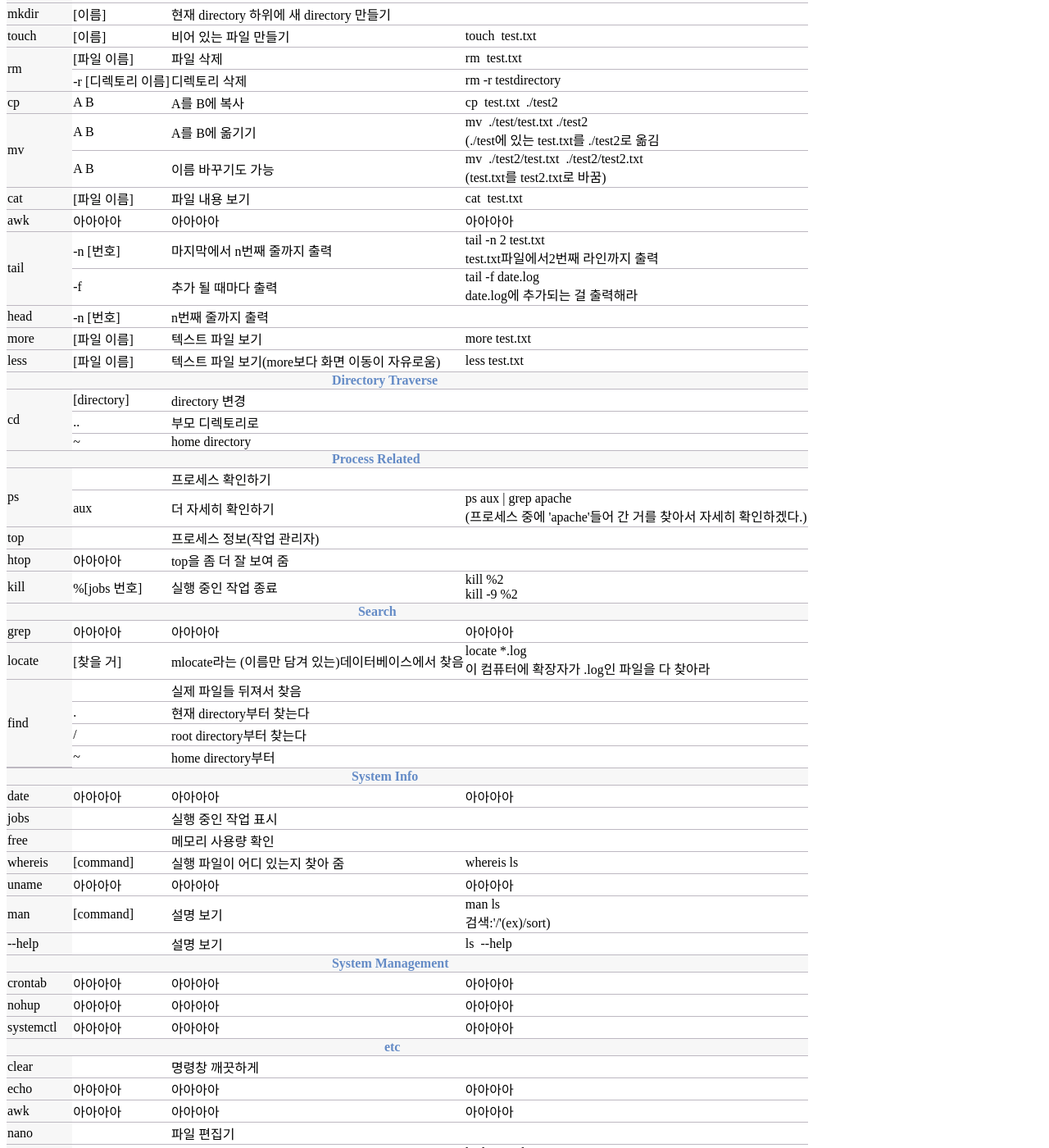
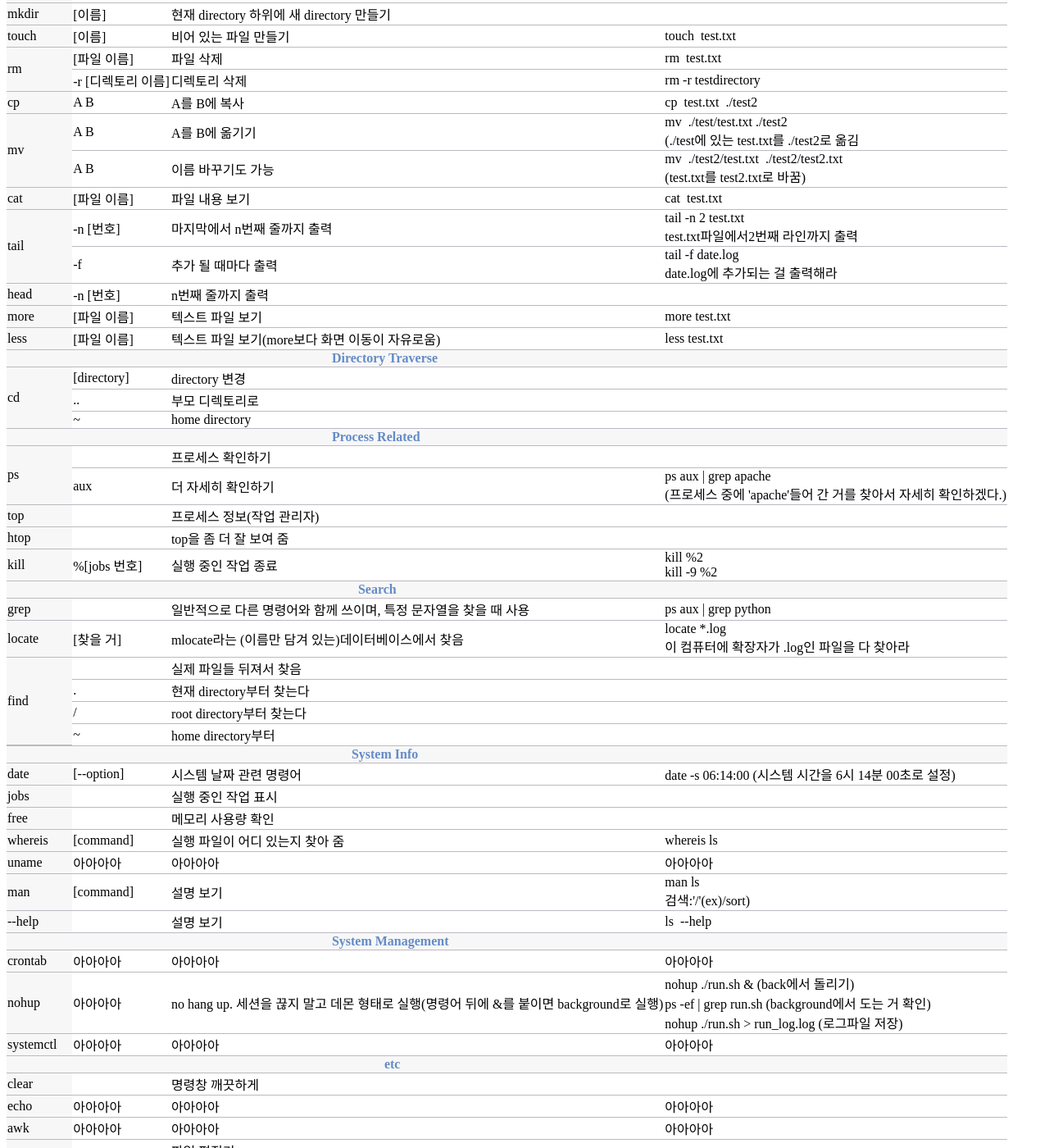
Before and after one commit to finddme/finddme.github.io, a Jekyll site: the page built from _posts/2022-01-12-Linux.md, in a window 1280 px wide and 1400 px high, scrolled down 556 px. Shown: the whole window at 82% size. Built offline with Jekyll 4.4.1, drawn with Linux system fonts in a browser that asks for light colours.

Commit message:
Update 2022-01-12-Linux.md

```diff
--- a/_posts/2022-01-12-Linux.md
+++ b/_posts/2022-01-12-Linux.md
@@ -68,7 +68,6 @@ tag: ETC.
        <tr><td class="line3" rowspan="2">mv</td><td class="line">A B</td><td class="line">A를 B에 옮기기</td><td class="line">mv&nbsp;&nbsp;&#46;&#47;test&#47;test&#46;txt &#46;&#47;test2<br>(&#46;&#47;test에 있는 test&#46;txt를 &#46;&#47;test2로 옮김</td></tr>
        <tr><td class="line">A B</td><td class="line">이름 바꾸기도 가능</td><td class="line">mv&nbsp;&nbsp;&#46;&#47;test2&#47;test&#46;txt&nbsp;&nbsp;&#46;&#47;test2/test2&#46;txt<br>(test.txt를 test2.txt로 바꿈)</td></tr>
        <tr><td class="line3" rowspan="1">cat</td><td class="line">[파일 이름]</td><td class="line">파일 내용 보기</td><td class="line">cat&nbsp;&nbsp;test&#46;txt</td></tr>
-       <tr><td class="line3" rowspan="1">awk</td><td class="line">아아아아</td><td class="line">아아아아</td><td class="line">아아아아</td></tr>
        <tr><td class="line3" rowspan="2">tail</td><td class="line">-n [번호]</td><td class="line">마지막에서 n번째 줄까지 출력</td><td class="line">tail -n 2 test&#46;txt<br>test&#46;txt파일에서2번째 라인까지 출력</td></tr>
        <tr><td class="line">-f</td><td class="line">추가 될 때마다 출력</td><td class="line">tail -f date&#46;log<br>date&#46;log에 추가되는 걸 출력해라</td></tr>
        <tr><td class="line3" rowspan="1">head</td><td class="line">-n [번호]</td><td class="line">n번째 줄까지 출력</td><td class="line"> </td></tr>
@@ -82,17 +81,17 @@ tag: ETC.
        <tr><td class="line3" rowspan="2">ps</td><td class="line"> </td><td class="line">프로세스 확인하기</td><td class="line"> </td></tr>
        <tr><td class="line">aux</td><td class="line">더 자세히 확인하기</td><td class="line">ps aux &#124; grep apache <br> (프로세스 중에 'apache'들어 간 거를 찾아서 자세히 확인하겠다.)</td></tr>
        <tr><td class="line3" rowspan="1">top</td><td class="line"> </td><td class="line">프로세스 정보(작업 관리자)</td><td class="line"> </td></tr>
-       <tr><td class="line3" rowspan="1">htop</td><td class="line">아아아아</td><td class="line">top을 좀 더 잘 보여 줌</td><td class="line"> </td></tr>
+       <tr><td class="line3" rowspan="1">htop</td><td class="line"> </td><td class="line">top을 좀 더 잘 보여 줌</td><td class="line"> </td></tr>
        <tr><td class="line3" rowspan="1">kill</td><td class="line">&#37;[jobs 번호]</td><td class="line">실행 중인 작업 종료</td><td class="line">kill &#37;2<br>kill -9 &#37;2</td></tr>
        <tr><td class="line3"> </td><td class="line3"> </td><td class="line3">&nbsp;&nbsp;&nbsp;&nbsp;&nbsp;&nbsp;&nbsp;&nbsp;&nbsp;&nbsp;&nbsp;&nbsp;&nbsp;&nbsp;&nbsp;&nbsp;&nbsp;&nbsp;&nbsp;&nbsp;&nbsp;&nbsp;&nbsp;&nbsp;&nbsp;&nbsp;&nbsp;&nbsp;&nbsp;&nbsp;&nbsp;&nbsp;&nbsp;&nbsp;&nbsp;&nbsp;&nbsp;&nbsp;&nbsp;&nbsp;&nbsp;&nbsp;&nbsp;&nbsp;&nbsp;&nbsp;&nbsp;&nbsp;&nbsp;&nbsp;&nbsp;&nbsp;&nbsp;&nbsp;&nbsp;&nbsp;&nbsp;<span style="color:#648BC6; font-weight: bold;">Search</span></td><td class="line3"> </td></tr>
-       <tr><td class="line3" rowspan="1">grep</td><td class="line">아아아아</td><td class="line">아아아아</td><td class="line">아아아아</td></tr>
+       <tr><td class="line3" rowspan="1">grep</td><td class="line"> </td><td class="line">일반적으로 다른 명령어와 함께 쓰이며, 특정 문자열을 찾을 때 사용</td><td class="line">ps aux | grep python</td></tr>
        <tr><td class="line3" rowspan="1">locate</td><td class="line">[찾을 거]</td><td class="line">mlocate라는 (이름만 담겨 있는)데이터베이스에서 찾음</td><td class="line">locate &#42;&#46;log<br>이 컴퓨터에 확장자가 &#46;log인 파일을 다 찾아라</td></tr>
        <tr><td class="line4" rowspan="4">find</td><td class="line"> </td><td class="line">실제 파일들 뒤져서 찾음</td><td class="line"> </td></tr>
        <tr><td class="line">&#46;</td><td class="line">현재 directory부터 찾는다</td><td class="line"> </td></tr>
        <tr><td class="line">&#47;</td><td class="line">root directory부터 찾는다</td><td class="line"> </td></tr>
        <tr><td class="line">~</td><td class="line">home directory부터 </td><td class="line"> </td></tr>
        <tr><td class="line3"> </td><td class="line3"> </td><td class="line3">&nbsp;&nbsp;&nbsp;&nbsp;&nbsp;&nbsp;&nbsp;&nbsp;&nbsp;&nbsp;&nbsp;&nbsp;&nbsp;&nbsp;&nbsp;&nbsp;&nbsp;&nbsp;&nbsp;&nbsp;&nbsp;&nbsp;&nbsp;&nbsp;&nbsp;&nbsp;&nbsp;&nbsp;&nbsp;&nbsp;&nbsp;&nbsp;&nbsp;&nbsp;&nbsp;&nbsp;&nbsp;&nbsp;&nbsp;&nbsp;&nbsp;&nbsp;&nbsp;&nbsp;&nbsp;&nbsp;&nbsp;&nbsp;&nbsp;&nbsp;&nbsp;&nbsp;&nbsp;&nbsp;&nbsp;<span style="color:#648BC6; font-weight: bold;">System Info</span></td><td class="line3"> </td></tr>
-       <tr><td class="line3" rowspan="1">date</td><td class="line">아아아아</td><td class="line">아아아아</td><td class="line">아아아아</td></tr>
+       <tr><td class="line3" rowspan="1">date</td><td class="line">[--option]</td><td class="line">시스템 날짜 관련 명령어</td><td class="line">date -s 06:14:00 (시스템 시간을 6시 14분 00초로 설정)</td></tr>
        <tr><td class="line3" rowspan="1">jobs</td><td class="line"> </td><td class="line">실행 중인 작업 표시</td><td class="line"> </td></tr>
        <tr><td class="line3" rowspan="1">free</td><td class="line"> </td><td class="line">메모리 사용량 확인</td><td class="line"> </td></tr>
        <tr><td class="line3" rowspan="1">whereis</td><td class="line">[command]</td><td class="line">실행 파일이 어디 있는지 찾아 줌</td><td class="line">whereis ls</td></tr>
@@ -101,7 +100,7 @@ tag: ETC.
        <tr><td class="line3" rowspan="1">--help</td><td class="line"> </td><td class="line">설명 보기</td><td class="line">ls&nbsp;&nbsp;--help</td></tr>
        <tr><td class="line3"> </td><td class="line3"> </td><td class="line3">&nbsp;&nbsp;&nbsp;&nbsp;&nbsp;&nbsp;&nbsp;&nbsp;&nbsp;&nbsp;&nbsp;&nbsp;&nbsp;&nbsp;&nbsp;&nbsp;&nbsp;&nbsp;&nbsp;&nbsp;&nbsp;&nbsp;&nbsp;&nbsp;&nbsp;&nbsp;&nbsp;&nbsp;&nbsp;&nbsp;&nbsp;&nbsp;&nbsp;&nbsp;&nbsp;&nbsp;&nbsp;&nbsp;&nbsp;&nbsp;&nbsp;&nbsp;&nbsp;&nbsp;&nbsp;&nbsp;&nbsp;&nbsp;&nbsp;<span style="color:#648BC6; font-weight: bold;">System Management</span></td><td class="line3"> </td></tr>
        <tr><td class="line3" rowspan="1">crontab</td><td class="line">아아아아</td><td class="line">아아아아</td><td class="line">아아아아</td></tr>
-       <tr><td class="line3" rowspan="1">nohup</td><td class="line">아아아아</td><td class="line">아아아아</td><td class="line">아아아아</td></tr>
+       <tr><td class="line3" rowspan="1">nohup</td><td class="line">아아아아</td><td class="line">no hang up. 세션을 끊지 말고 데몬 형태로 실행(명령어 뒤에 &를 붙이면 background로 실행)</td><td class="line">nohup ./run.sh & (back에서 돌리기)<br>ps -ef | grep run.sh (background에서 도는 거 확인)<br>nohup ./run.sh > run_log.log (로그파일 저장)<br></td></tr>
        <tr><td class="line3" rowspan="1">systemctl</td><td class="line">아아아아</td><td class="line">아아아아</td><td class="line">아아아아</td></tr>
        <tr><td class="line3"> </td><td class="line3"> </td><td class="line3">&nbsp;&nbsp;&nbsp;&nbsp;&nbsp;&nbsp;&nbsp;&nbsp;&nbsp;&nbsp;&nbsp;&nbsp;&nbsp;&nbsp;&nbsp;&nbsp;&nbsp;&nbsp;&nbsp;&nbsp;&nbsp;&nbsp;&nbsp;&nbsp;&nbsp;&nbsp;&nbsp;&nbsp;&nbsp;&nbsp;&nbsp;&nbsp;&nbsp;&nbsp;&nbsp;&nbsp;&nbsp;&nbsp;&nbsp;&nbsp;&nbsp;&nbsp;&nbsp;&nbsp;&nbsp;&nbsp;&nbsp;&nbsp;&nbsp;&nbsp;&nbsp;&nbsp;&nbsp;&nbsp;&nbsp;&nbsp;&nbsp;&nbsp;&nbsp;&nbsp;&nbsp;&nbsp;&nbsp;&nbsp;&nbsp;<span style="color:#648BC6; font-weight: bold;">etc&nbsp;</span></td><td class="line3"> </td></tr>
        <tr><td class="line3" rowspan="1">clear</td><td class="line"> </td><td class="line">명령창 깨끗하게</td><td class="line"> </td></tr>
```
